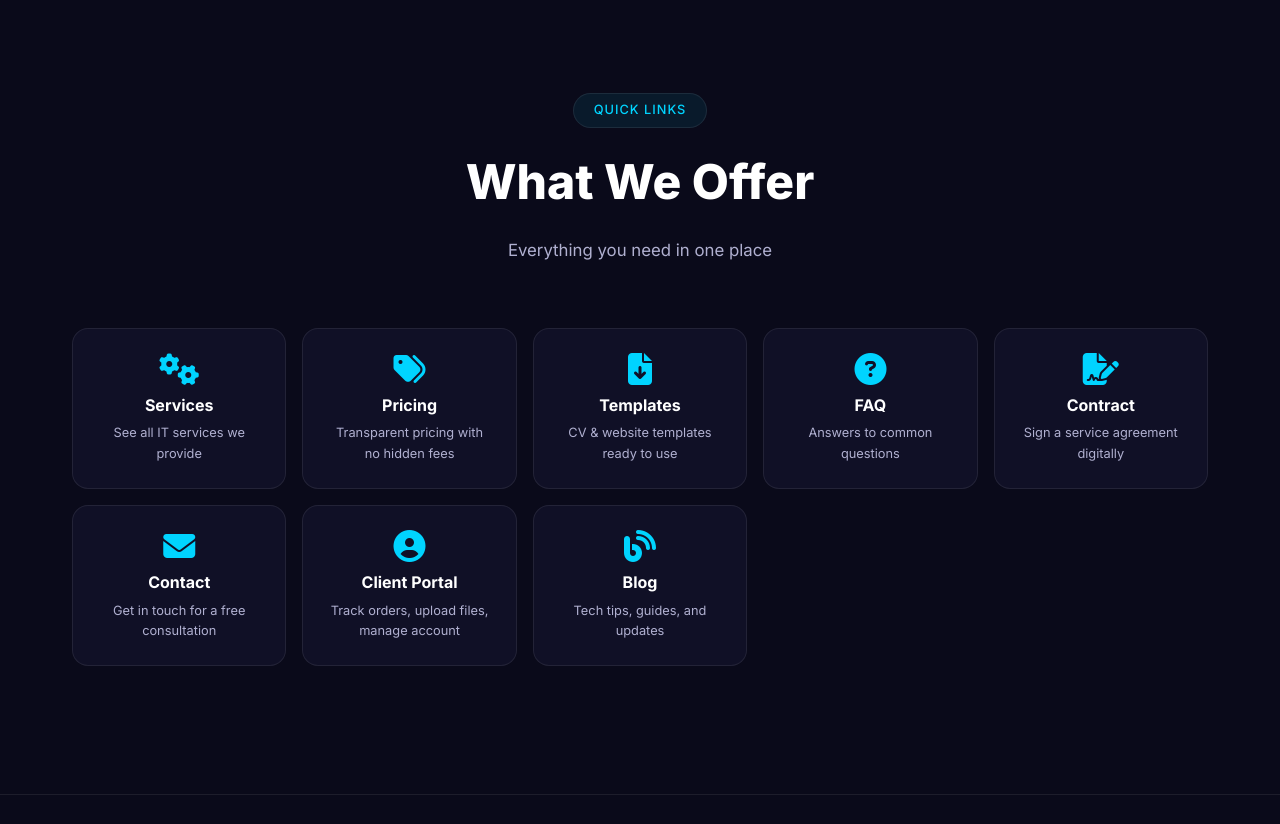
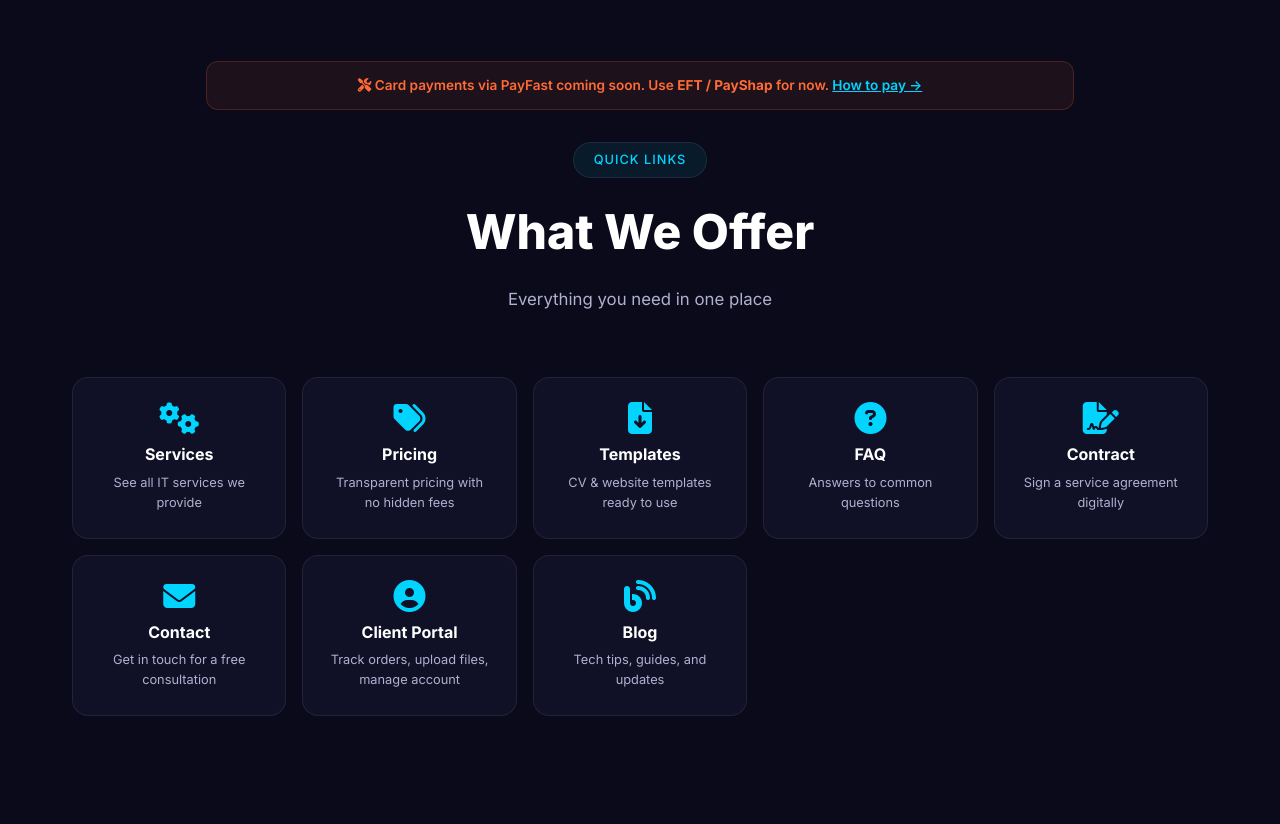
Before and after one commit to vincentmatlholwa-oss/vincent-it-freelancer, a website: page index.html in a window 1280 px wide. Shown: the part 892-1716 px from the top of the page. Drawn offline with nearby package versions, Linux system fonts and the light colour scheme; no server answers; animation ran at ten frames a second.

Commit message:
Add PayFast maintenance banner to homepage

```diff
--- a/index.html
+++ b/index.html
@@ -134,6 +134,11 @@
             </div>
         </div>
     </section>
+    <div style="max-width:900px;margin:0 auto;padding:0 1rem">
+        <div style="background:rgba(255,107,53,0.08);border:1px solid rgba(255,107,53,0.2);border-radius:12px;padding:0.8rem 1rem;text-align:center">
+            <p style="font-size:0.85rem;color:#ff6b35;font-weight:600"><i class="fas fa-tools"></i> Card payments via PayFast coming soon. Use <strong>EFT / PayShap</strong> for now. <a href="faq.html" style="color:#00d4ff;text-decoration:underline">How to pay &rarr;</a></p>
+        </div>
+    </div>
     <section class="section" style="padding-top:2rem">
         <div class="section-header">
             <span class="section-badge">Quick Links</span>
```
